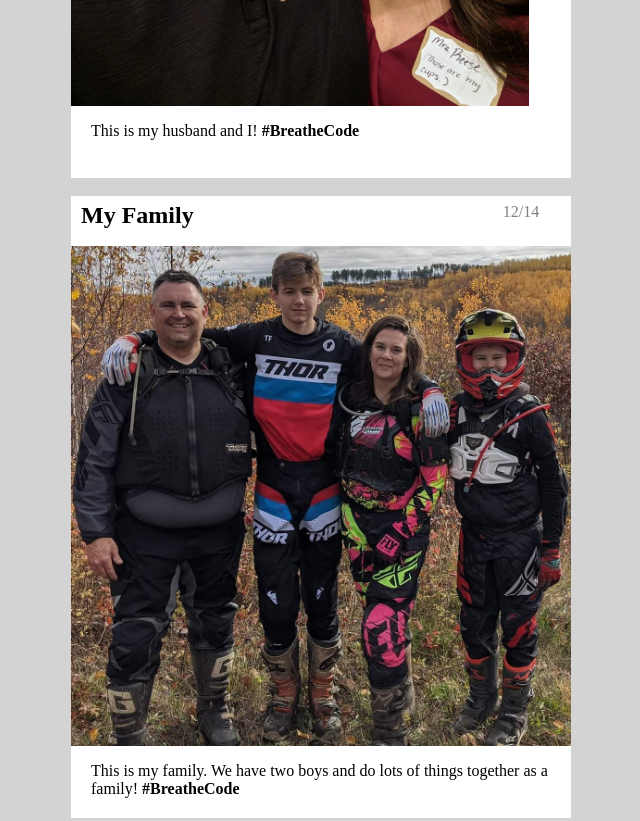
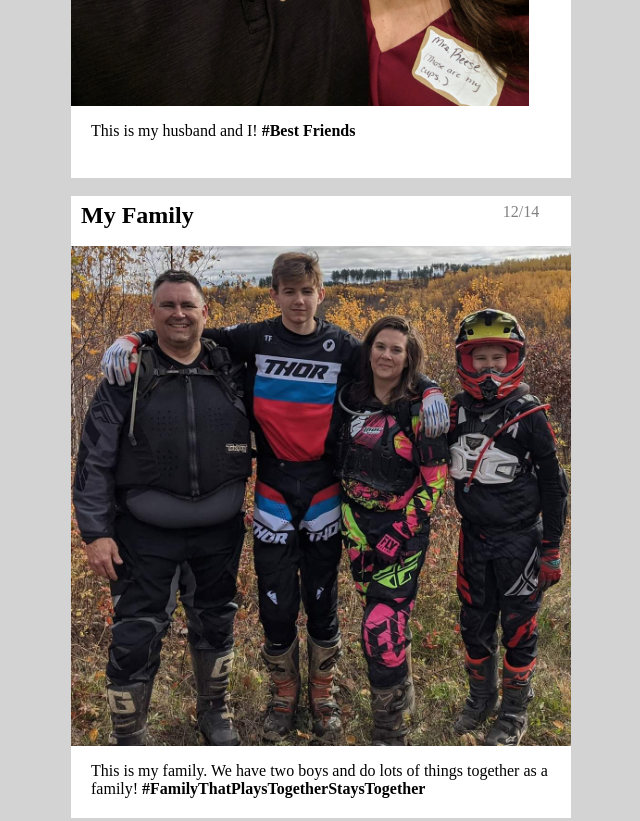
Before and after one commit to Banksrm75/Simple-Instagram-Photo-Feed, a plain HTML site: page index.html in a window 1280 px wide. Shown: the part 460-1281 px from the top of the page, without its empty margins (319-959 px from the left). Drawn offline with Linux system fonts and the light colour scheme.

Commit message:
Updated Hashtags

```diff
--- a/index.html
+++ b/index.html
@@ -17,7 +17,7 @@
                     <img src="Dan_and_I.jpg" />
                 </div>
                 <div class="Footer">
-                    <p class="Description">This is my husband and I! <strong>#BreatheCode</strong></p>
+                    <p class="Description">This is my husband and I! <strong>#Best Friends</strong></p>
                 </div>
             </div>
 
@@ -30,7 +30,7 @@
                     <img src="Family Photo.jpg" />
                 </div>
                 <div class="Footer">
-                    <p class="Description">This is my family. We have two boys and do lots of things together as a family! <strong>#BreatheCode</strong></p>
+                    <p class="Description">This is my family. We have two boys and do lots of things together as a family! <strong>#FamilyThatPlaysTogetherStaysTogether</strong></p>
                 </div>
             </div>
 
@@ -43,7 +43,7 @@
                     <img src="ERC_Team.jpg" />
                 </div>
                 <div class="Footer">
-                    <p class="Description">My husband and I coach the Elk River Composite Mountain Bike Team. Both of our sons have ridden on this team until my oldest son graduated last year. <strong>#BreatheCode</strong></p>
+                    <p class="Description">My husband and I coach the Elk River Composite Mountain Bike Team. Both of our sons have ridden on this team until my oldest son graduated last year. <strong>#ElkRiverComposite</strong></p>
                 </div>
 
             </div><div class="Box">
@@ -55,7 +55,7 @@
                     <img src="Sturgis.jpg" />
                 </div>
                 <div class="Footer">
-                    <p class="Description">My husband and I went to Sturgis this year. It was so much fun! <strong>#BreatheCode</strong></p>
+                    <p class="Description">My husband and I went to Sturgis this year. It was so much fun! <strong>#Sturgis</strong></p>
                 </div>
             </div>
 
@@ -68,7 +68,7 @@
                     <img src="Wyatt_Trap.jpg" />
                 </div>
                 <div class="Footer">
-                    <p class="Description">My husband and I also help coach our son Wyatt's trap team. <strong>#BreatheCode</strong></p>
+                    <p class="Description">My husband and I also help coach our son Wyatt's trap team. <strong>#NorthLakesAcademyTrapTeam</strong></p>
                 </div>
             </div>
 
```
